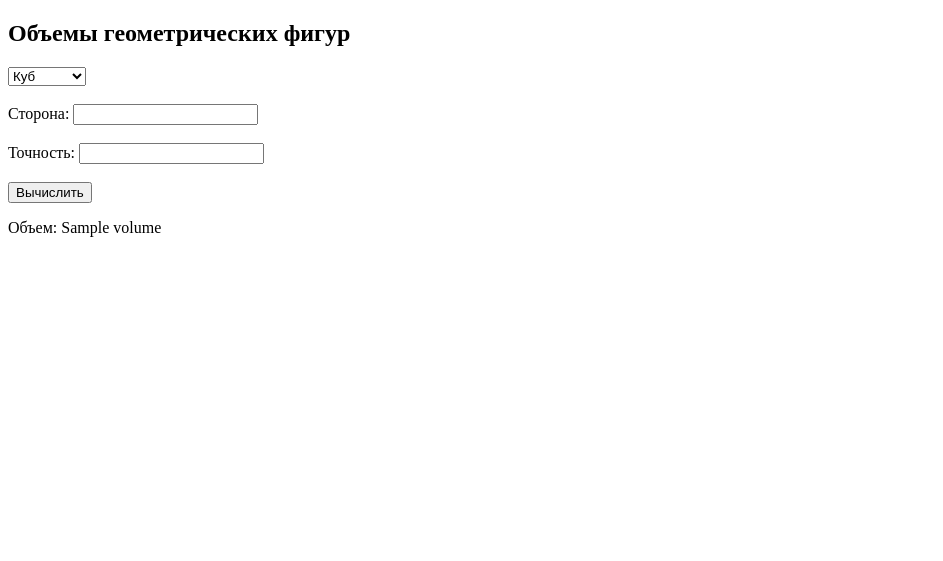
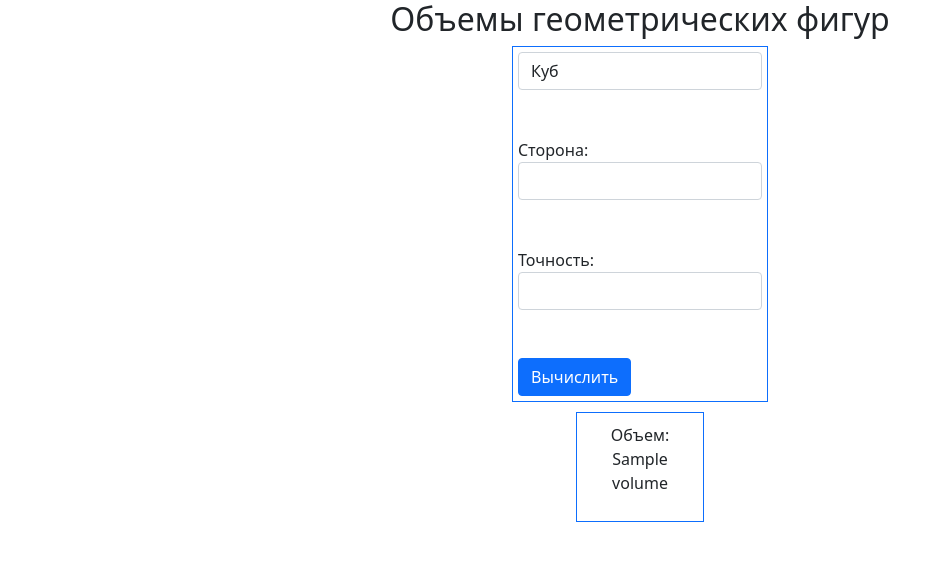
Before and after one commit to MasterGNS/OPD_LR_3, a Flask app: template templates/index.html in a window 1280 px wide. Shown: the top 561 px of the page, without its empty margins (0-943 px from the left). Run offline with Flask 3, Linux system fonts and the light colour scheme; the template is opened without the code that fills it: most values are stand-ins (such as "Sample title", 1, 10 or a date in 2020).

Commit message:
Update index.html

```diff
--- a/templates/index.html
+++ b/templates/index.html
@@ -2,34 +2,36 @@
 <html>
 <head>
 <meta charset="UTF-8">
-  <link rel="stylesheet" href="{{ url_for('static', filename='style.css') }}">
+<link href="https://cdn.jsdelivr.net/npm/bootstrap@5.0.2/dist/css/bootstrap.min.css" rel="stylesheet" integrity="sha384-EVSTQN3/azprG1Anm3QDgpJLIm9Nao0Yz1ztcQTwFspd3yD65VohhpuuCOmLASjC" crossorigin="anonymous">
 <script src="{{url_for('static', filename='variant.js')}}"></script>
 <title>Объемы геометрических фигур</title>
 </head>
 <body onload=toggleFields()>
-  <h2>Объемы геометрических фигур</h2>
-  <form action="/calculate_volume" method="POST">
-    <select name="shape" onchange="toggleFields()">
+<h2 style="text-align:center;">Объемы геометрических фигур</h2>
+<form class="border border-primary" style="width:20%; padding: 5px; margin: 0 auto;" action="/calculate_volume" method="POST">
+<select class="form-control" name="shape" onchange="toggleFields()">
 <option value="cube">Куб</option>
 <option value="sphere">Сфера</option>
 <option value="cylinder">Цилиндр</option>
 </select>
 <br/><br/>
 <div id="radiusField">
-      Радиус: <input type="text" name="radius"><br/><br/>
+Радиус: <input class="form-control" type="text" name="radius"><br/><br/>
 </div>
 <div id="heightField">
-      Высота: <input type="text" name="height"><br/><br/>
+Высота: <input class="form-control" type="text" name="height"><br/><br/>
 </div>
 <div id="sideField">
-      Сторона: <input type="text" name="side"><br/><br/>
+Сторона: <input class="form-control" type="text" name="side"><br/><br/>
 </div>
 <div id="precisionField">
-    Точность: <input type="text" name="precision"><br/><br/>
+Точность: <input class="form-control" type="text" name="precision"><br/><br/>
 </div>
-    <input type="submit" value="Вычислить">
+<input class="btn btn-primary" type="submit" value="Вычислить">
 </form>
-  <p>Объем: {{ volume }}</p>
-
+<div class="border border-primary" style="width: 10%; padding: 10px; margin-left: auto; margin-right: auto; margin-top: 10px">
+<p style="text-align:center;">Объем: {{ volume }}</p>
+</div>
+<script src="https://cdn.jsdelivr.net/npm/bootstrap@5.0.2/dist/js/bootstrap.bundle.min.js" integrity="sha384-MrcW6ZMFYlzcLA8Nl+NtUVF0sA7MsXsP1UyJoMp4YLEuNSfAP+JcXn/tWtIaxVXM" crossorigin="anonymous"></script>
 </body>
 </html>
```
Lines whose indentation alone changed are shown as unchanged.
